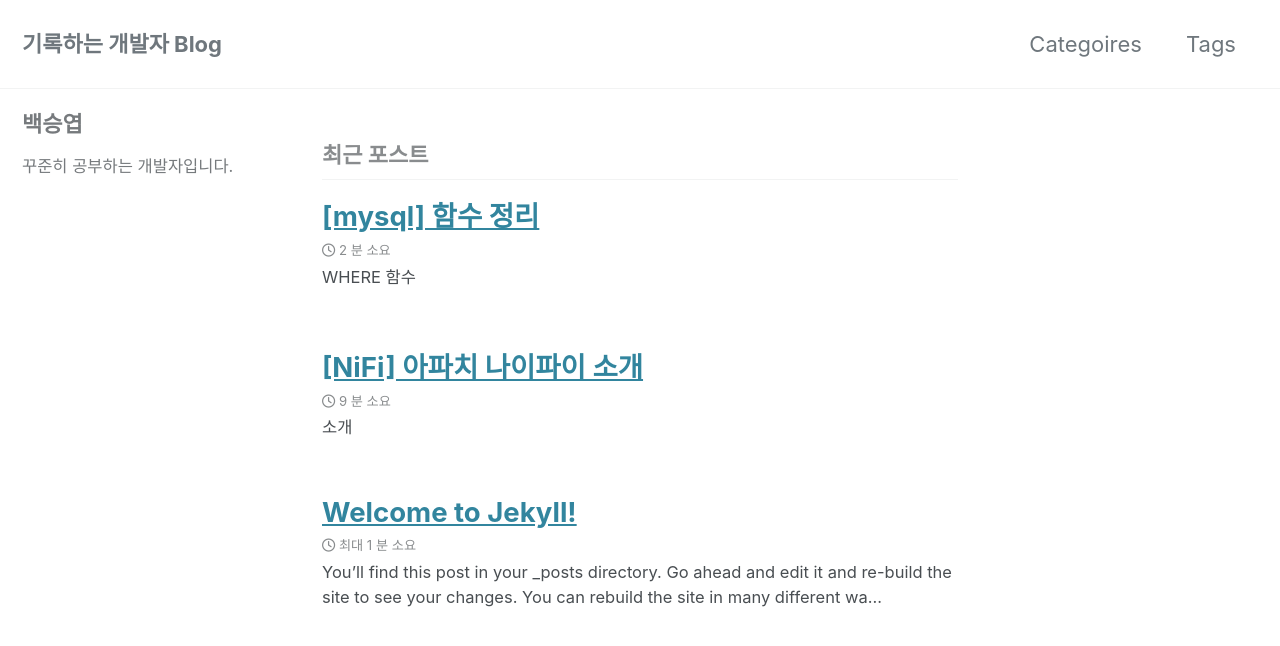
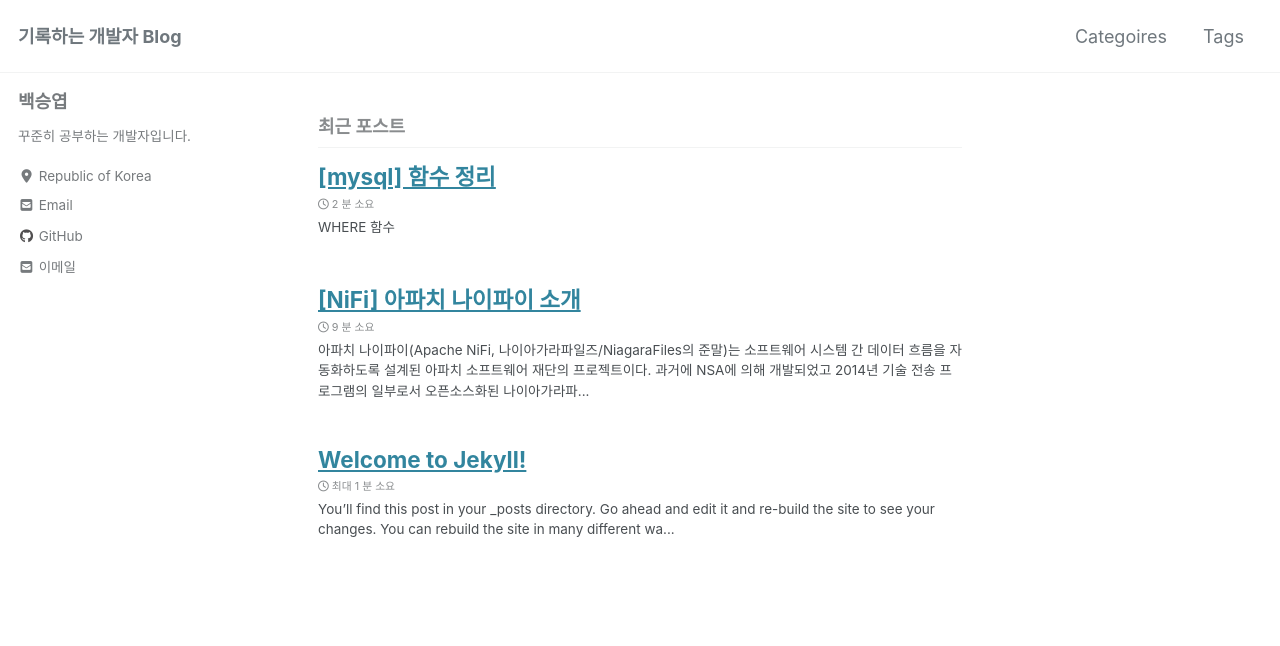
Before and after one commit to bsy3719/bsy3719.github.io, a Jekyll site: the page built from index.html, in a window 1280 px wide and 900 px high. Shown: the top 646 px of the window. Built offline with Jekyll 4.4.1, drawn with Linux system fonts in a browser that asks for light colours; cached includes are drawn as plain includes; nearby versions of some CDN libraries; the list of posts is cut into pages by our own code.

```diff
--- a/_config.yml
+++ b/_config.yml
@@ -110,12 +110,12 @@ author:
   name             : "백승엽"
   avatar           : # 프로필 이미지, e.g. "/assets/images/bio-photo.jpg"
   bio              : "꾸준히 공부하는 개발자입니다."
-  #location         : "Republic of Korea"
-  #email            : "bsy3719@gmail.com"
+  location         : "Republic of Korea"
+  email            : "bsy3719@gmail.com"
   links:
     - label: "Email"
       icon: "fas fa-fw fa-envelope-square"
-      #url : mailto:bsy3719@gmail.com
+      url : mailto:bsy3719@gmail.com
     - label: "Website"
       icon: "fas fa-fw fa-link"
       # url: "https://your-website.com"
@@ -127,7 +127,7 @@ author:
       # url: "https://facebook.com/"
     - label: "GitHub"
       icon: "fab fa-fw fa-github"
-      # url: "https://github.com/"
+      url: "https://github.com/bsy3719"
     - label: "Instagram"
       icon: "fab fa-fw fa-instagram"
       # url: "https://instagram.com/"
@@ -226,7 +226,7 @@ sass:
 permalink: /:categories/:title/
 paginate: 5 # amount of posts to show
 paginate_path: /page:num/
-timezone: # https://en.wikipedia.org/wiki/List_of_tz_database_time_zones
+timezone: Asia/Seoul # https://en.wikipedia.org/wiki/List_of_tz_database_time_zones
 
 
 # Plugins (previously gems:)
@@ -294,7 +294,7 @@ defaults:
       author_profile: true
       read_time: true
       comments: # true
-      #share: true
+      share: true
       related: true
 
 # _pages 부분
--- a/_sass/minimal-mistakes/_reset.scss
+++ b/_sass/minimal-mistakes/_reset.scss
@@ -15,11 +15,11 @@ html {
   }
 
   @include breakpoint($large) {
-    font-size: 20px;
+    font-size: 18px;
   }
 
   @include breakpoint($x-large) {
-    font-size: 22px;
+    font-size: 18px;
   }
 
   -webkit-text-size-adjust: 100%;
```
Also changed, not shown: _posts/2020-07-29-[NiFi]-Apache NiFi 소개.md (+31 -28 lines).
